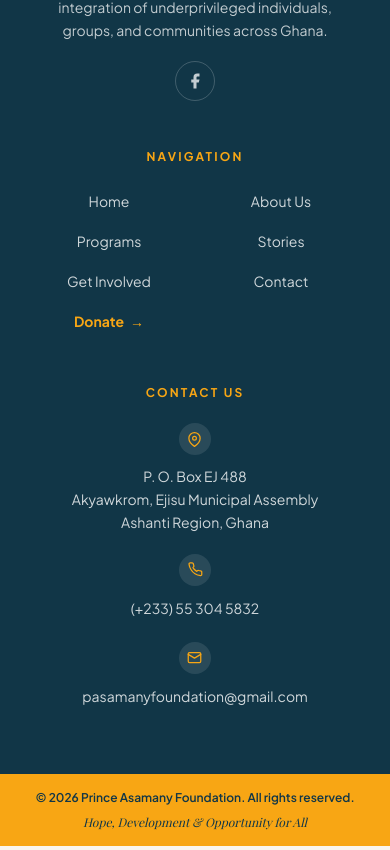
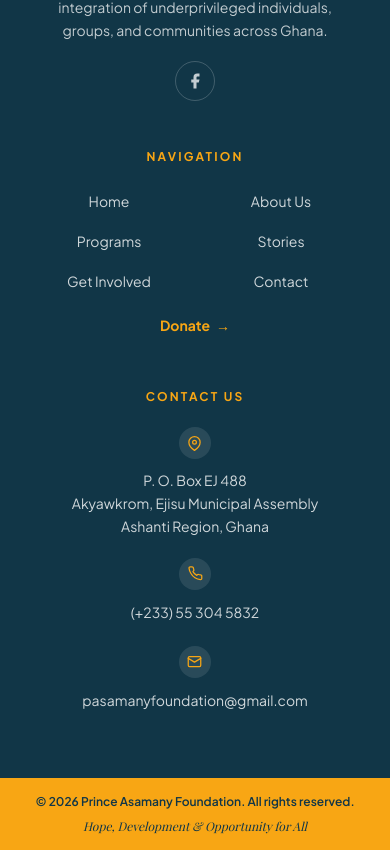
Before and after one commit to Papiwrld/prince-asamany-foundation, a Next.js app: page / in a window 390 px wide. Shown: the part 8945-9795 px from the top of the page. Built offline with nearby package versions, Linux system fonts and the light colour scheme.

Commit message:
fix(footer): span Donate link across both columns on mobile for perfect centering

```diff
--- a/components/layout/Footer.tsx
+++ b/components/layout/Footer.tsx
@@ -90,7 +90,10 @@ export function Footer() {
             {footerLinks.map((link) => {
               const isDonate = link.href === '/donate';
               return (
-                <li key={link.href} className="flex justify-center md:justify-start">
+                <li
+                  key={link.href}
+                  className={`flex justify-center md:justify-start ${isDonate ? 'col-span-2 mt-1' : ''}`}
+                >
                   <Link
                     href={link.href}
                     className={`font-body text-sm hover:translate-x-1 transition-all duration-200 inline-flex items-center justify-center md:justify-start gap-1.5 py-1.5 text-center md:text-left ${
```
